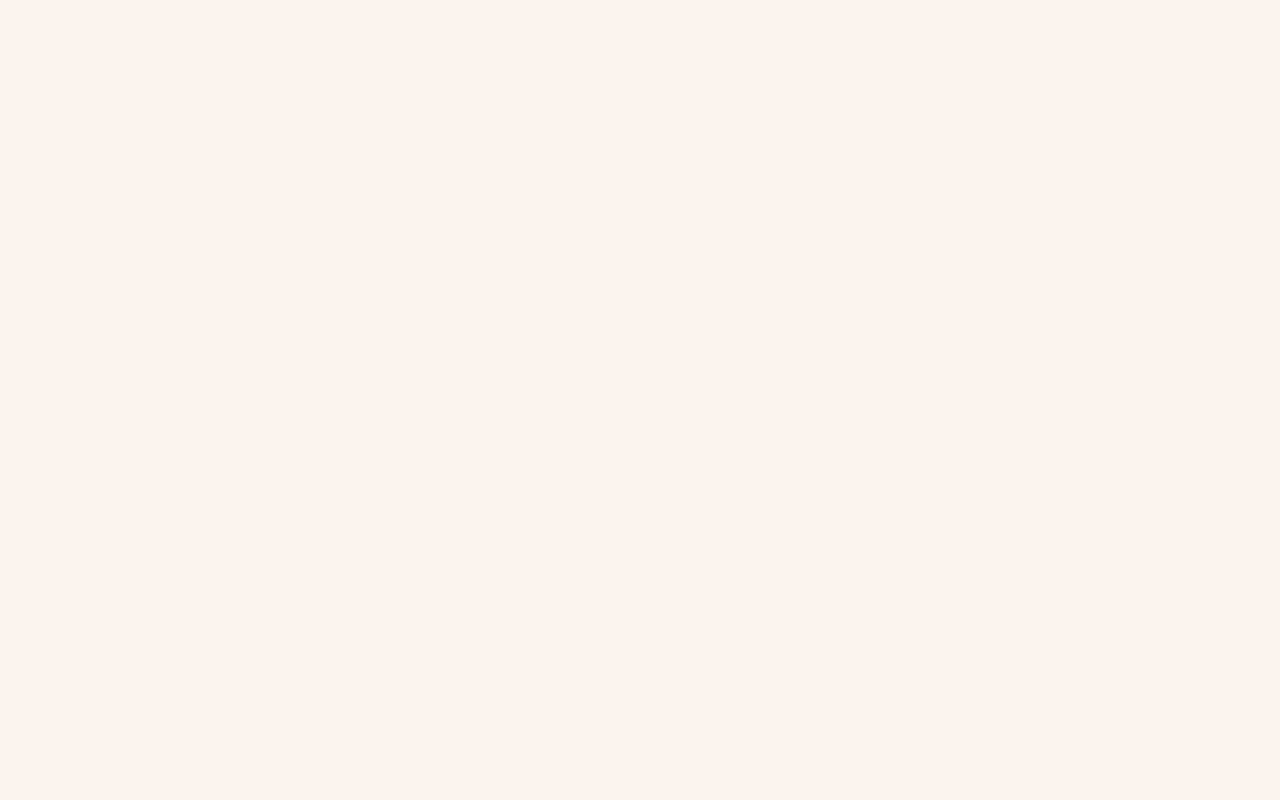
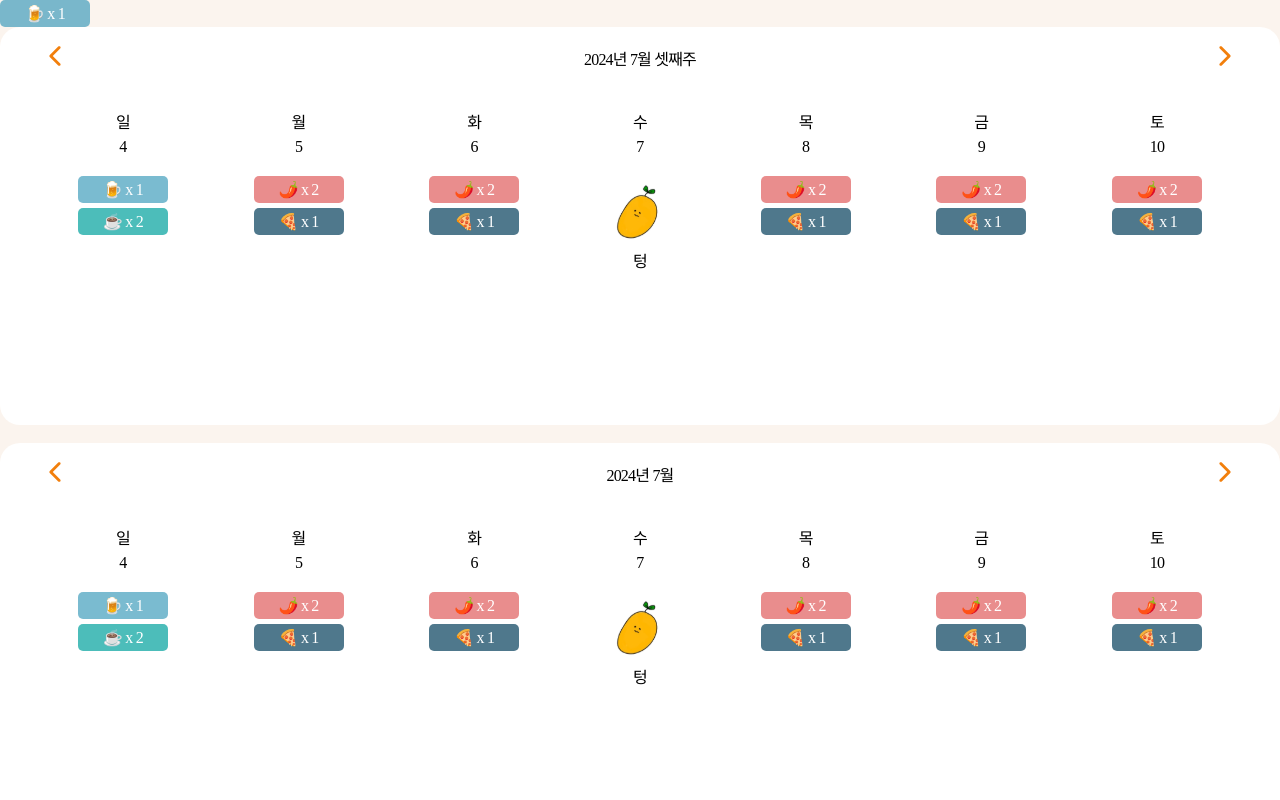
Before and after one commit to MangoSiruu/goToxicDiary, a React (Vite) app in the folder src/frontend/: page /main in a window 1280 px wide. Before the commit this address had no page. Shown: the top 800 px of the page. Built offline with nearby package versions, Linux system fonts and the light colour scheme; a web font is replaced by a local one.

Commit message:
[feat] #31 - OneWeek 동작 구현

```diff
--- a/src/frontend/src/components/features/CalendarBody/OneWeek/index.jsx
+++ b/src/frontend/src/components/features/CalendarBody/OneWeek/index.jsx
@@ -2,18 +2,102 @@
 import OneDay from "../OneDay";
 import styled from "@emotion/styled";
 import { colors } from "../../../../styles/variants";
+import { format, add } from "date-fns";
 
-const OneWeek = () => {
+// <OneWeek sundayDate="2024-08-04" filter=""></OneWeek>
+const OneWeek = ({ sundayDate, filter }) => {
+    // 무조건 7일 기록 받아오기
+    const response = {
+        "message" : "섭취 기록 리스트 조회 성공",
+        "dailyRecords" : [
+            {
+                "date" : "2024-08-04",
+                "toxicFoods" : [
+                    {"name" : "술", "count" : 1},
+                    {"name" : "카페인", "count" : 2}
+                ],
+                "challengeSuccess" : [
+                    {"category":"카페인", "success" : true},
+                    {"category":"슬", "success" : false}
+                ]
+            },
+            {
+                "date" : "2024-08-05",
+                "toxicFoods" : [
+                    {"name" : "매운음식", "count" : 2},
+                    {"name" : "야식", "count" : 1}
+                ],
+                "challengeSuccess" : [
+                    {"category":"카페인", "success" : true},
+                    {"category":"슬", "success" : false}
+                ]
+            },
+            {
+                "date" : "2024-08-06",
+                "toxicFoods" : [
+                    {"name" : "매운음식", "count" : 2},
+                    {"name" : "야식", "count" : 1}
+                ],
+                "challengeSuccess" : [
+                    {"category":"카페인", "success" : true},
+                    {"category":"슬", "success" : false}
+                ]
+            },
+            {
+                "date" : "2024-08-07",
+                "toxicFoods" : [
+                ],
+                "challengeSuccess" : [
+                    {"category":"카페인", "success" : true},
+                    {"category":"슬", "success" : false}
+                ]
+            },
+            {
+                "date" : "2024-08-08",
+                "toxicFoods" : [
+                    {"name" : "매운음식", "count" : 2},
+                    {"name" : "야식", "count" : 1}
+                ],
+                "challengeSuccess" : [
+                    {"category":"카페인", "success" : true},
+                    {"category":"슬", "success" : false}
+                ]
+            },
+            {
+                "date" : "2024-08-09",
+                "toxicFoods" : [
+                    {"name" : "매운음식", "count" : 2},
+                    {"name" : "야식", "count" : 1}
+                ],
+                "challengeSuccess" : [
+                    {"category":"카페인", "success" : true},
+                    {"category":"슬", "success" : false}
+                ]
+            },
+            {
+                "date" : "2024-08-10",
+                "toxicFoods" : [
+                    {"name" : "매운음식", "count" : 2},
+                    {"name" : "야식", "count" : 1}
+                ],
+                "challengeSuccess" : [
+                    {"category":"카페인", "success" : true},
+                    {"category":"슬", "success" : false}
+                ]
+            }
+        ]
+    }
+
     return (
         <CalendarBody>
             <Wrapper>
-                <OneDay dateStr={"2024-07-21"}></OneDay>
-                <OneDay dateStr={"2024-07-22"}></OneDay>
-                <OneDay dateStr={"2024-07-23"}></OneDay>
-                <OneDay dateStr={"2024-07-24"}></OneDay>
-                <OneDay dateStr={"2024-07-25"}></OneDay>
-                <OneDay dateStr={"2024-07-26"}></OneDay>
-                <OneDay dateStr={"2024-07-27"}></OneDay>
+                {response.dailyRecords.map((record, index) => (
+                    <OneDay
+                        key={index}
+                        dateStr={record.date}
+                        dailyResponse={record}>
+                    </OneDay>
+                ))}
             </Wrapper>
         </CalendarBody>
     );
```
Also changed, not shown: src/frontend/src/actions/useStandardDateStore.js (added, +23 -0 lines).
